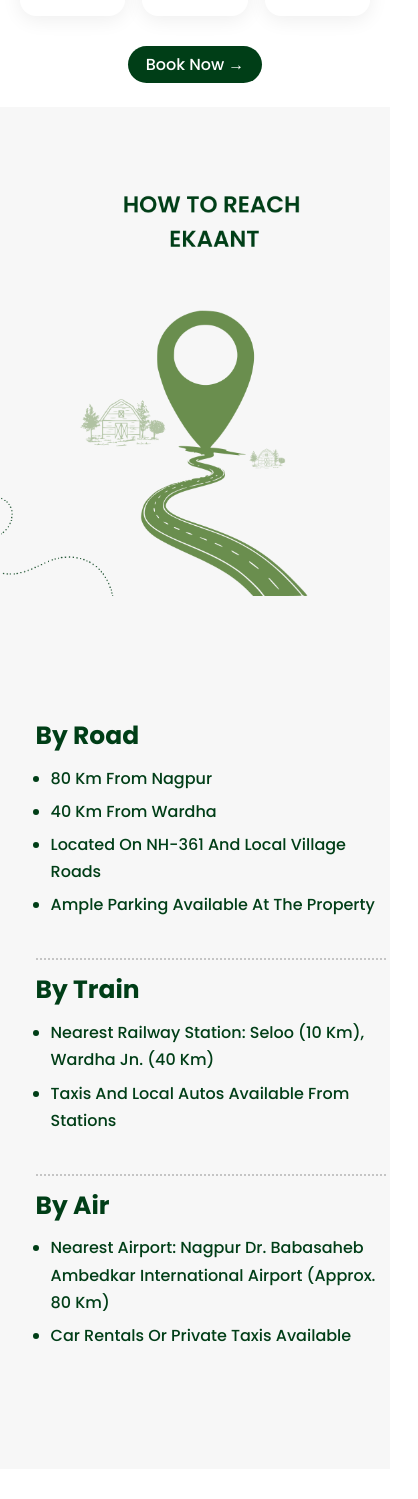
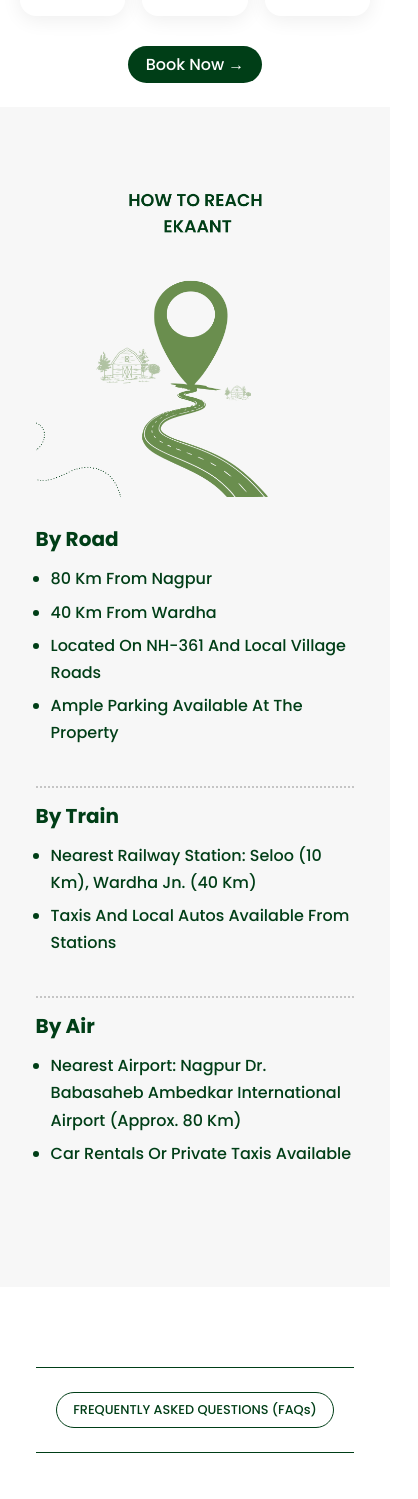
Before and after one commit to DeepakTiwari76/Ekaant, a Next.js app: page / in a window 390 px wide. Shown: the part 2538-4037 px from the top of the page, 418 px wide, since content can reach past the window. Built offline with nearby package versions, Linux system fonts and the light colour scheme.

Commit message:
fix: how to react text

```diff
--- a/src/styles/globals.css
+++ b/src/styles/globals.css
@@ -667,6 +667,33 @@ a {
   font-weight: 500;
   line-height: 1.7;
 }
+@media (max-width: 768px) {
+  .reach-container {
+    flex-direction: column; /* Stack image and text vertically */
+    gap: 2rem;
+  }
+
+  .reach-image-wrapper,
+  .reach-text {
+    flex: 1 1 100%; /* Take full width */
+    min-width: auto;
+  }
+
+  .reach-image {
+    width: 100%; /* Make sure image fits container */
+    height: auto;
+    padding-bottom: 0;
+  }
+
+  .reach-title {
+    font-size: var(--font-size-xl); /* Slightly smaller title */
+  }
+
+  .reach-category-title {
+    font-size: var(--font-size-lg);
+  }
+}
+
 /* ======================================== */
 /*  9. FAQ SECTION STYLES (FIGMA-PERFECT)   */
 /* ======================================== */
@@ -701,11 +728,20 @@ a {
   /* This creates the rounded-border effect around the title */
   border: 1px solid #003e17;
   border-radius: 50px;
-  padding: 0.75rem 2rem;
+  padding: 0.75rem 2.5rem;
   white-space: nowrap; /* Prevents title from breaking into two lines */
   margin: 0;
   font-size: var(--font-size-lg);
   font-weight: 500;
+}
+@media (max-width: 480px) {
+  .faq-main-title {
+    font-size: var(--font-size-sm);
+    padding: 0.5rem 1rem;
+  }
+}
+.faq-title-wrapper {
+  flex-wrap: wrap; /* Allow wrapping on small screens */
 }
 
 /* === The Two-Column Grid === */
```
